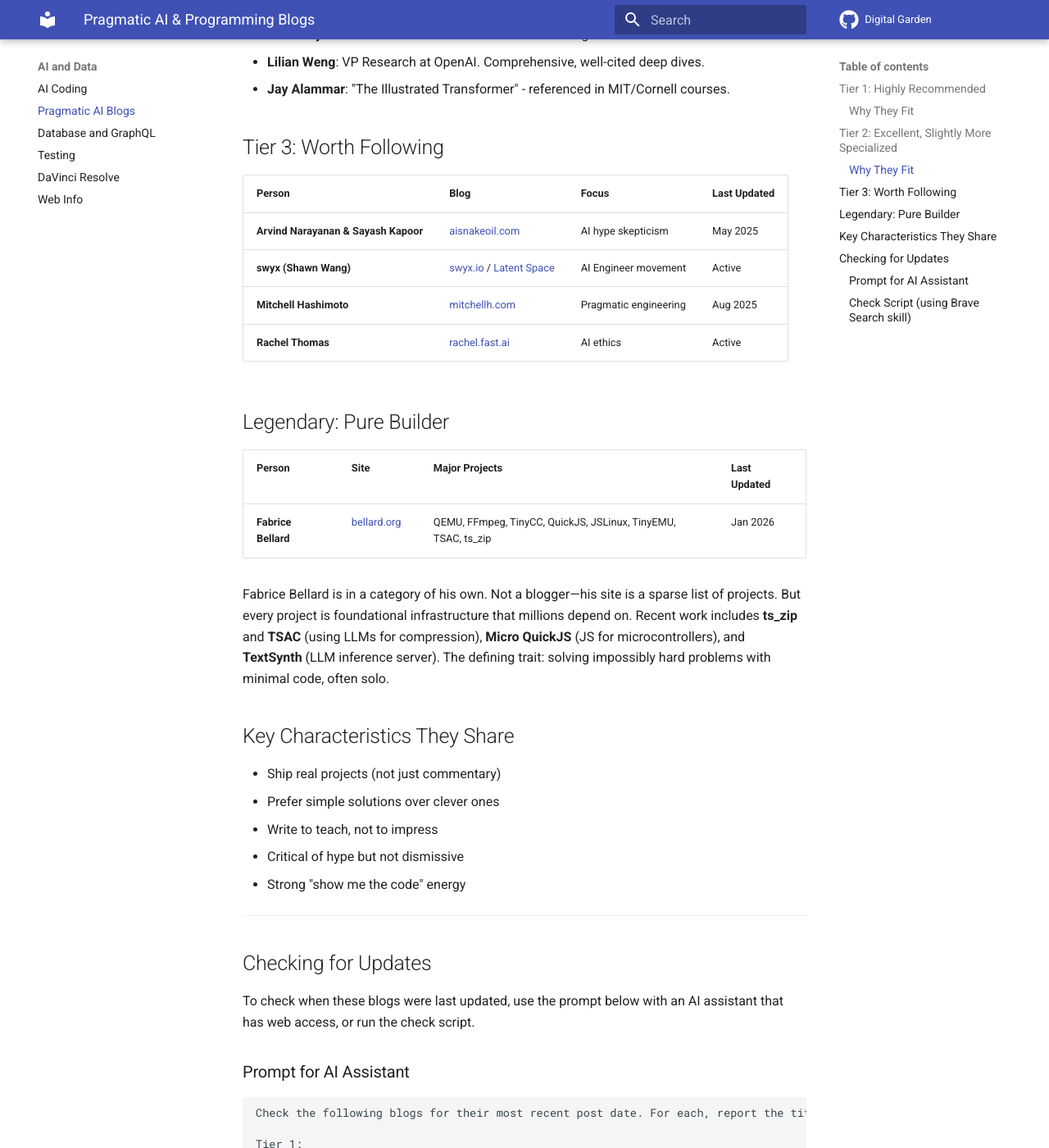
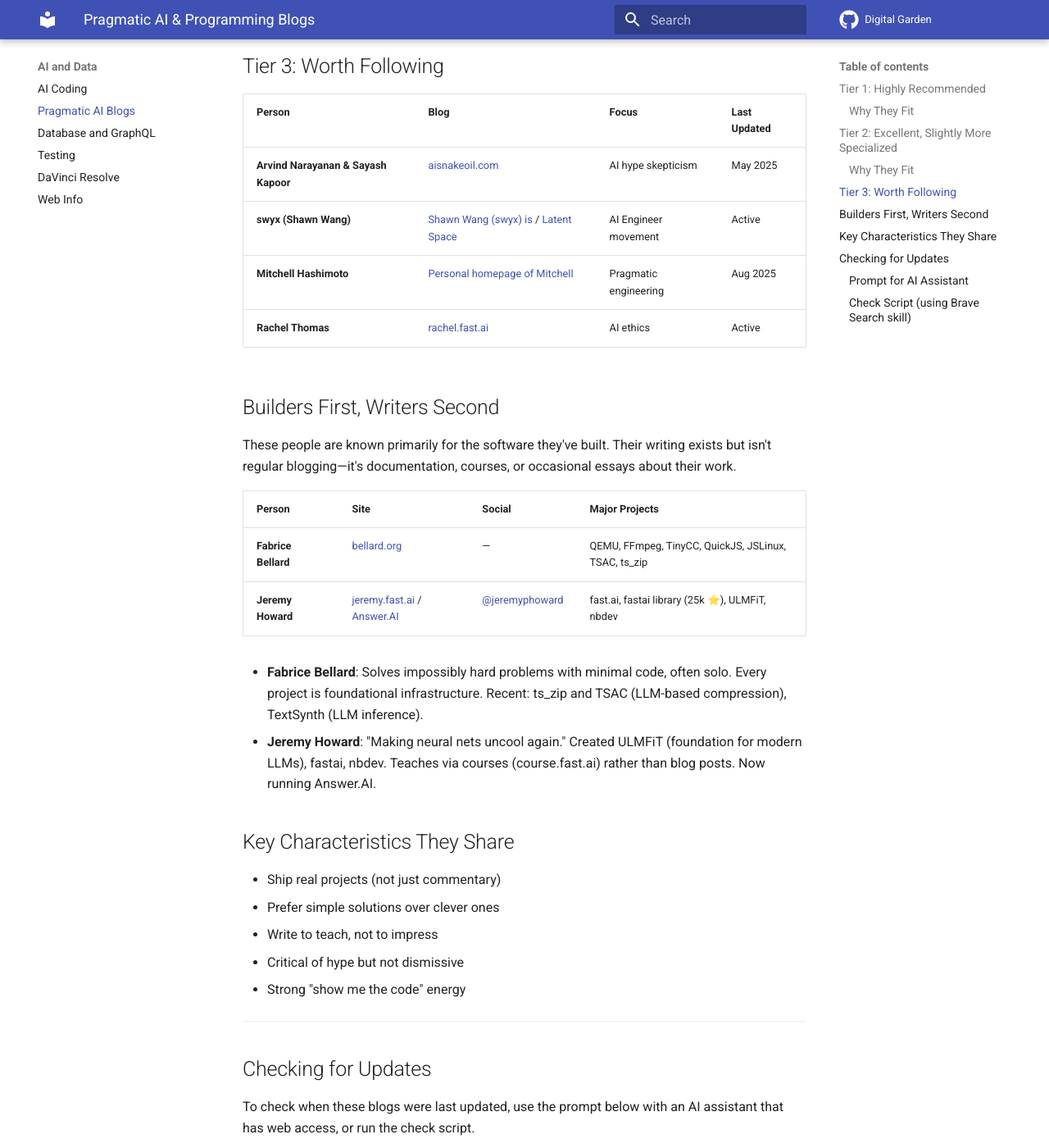
Before and after one commit to jchidley/mkdocs-material-test, an MkDocs documentation site: the page built from docs/2026-01-20-Pragmatic-AI-Programming-Blogs.md, in a window 1280 px wide and 1400 px high, scrolled down 2558 px. Shown: the whole window at 82% size. Built offline with MkDocs 1.6.1 and Material for MkDocs 9.7.7, drawn with Linux system fonts in a browser that asks for light colours; comment, search, counter and statistics services are not loaded; some of the changed text lies outside the part shown.

Commit message:
Move Jeremy Howard to 'Builders First, Writers Second'
- Rename 'Legendary: Pure Builder' to 'Builders First, Writers Second'
- Move Jeremy Howard there (courses/projects, not regular blogging)
- Add Answer.AI link (his current lab)

````diff
--- a/check-blogs.js
+++ b/check-blogs.js
@@ -18,7 +18,7 @@
   { name: 'Armin Ronacher', url: 'lucumr.pocoo.org', tier: 1 },
   { name: 'Sebastian Raschka', url: 'sebastianraschka.com/blog', tier: 1 },
   { name: 'Andrej Karpathy', url: 'karpathy.ai', tier: 1 },
-  { name: 'Jeremy Howard', url: 'fast.ai', tier: 1 },
+  { name: 'Jeremy Howard', url: 'answer.ai', tier: -1 },
   { name: 'Hamel Husain', url: 'hamel.dev', tier: 1 },
   { name: 'Julia Evans', url: 'jvns.ca', tier: 1 },
   { name: 'Peter Steinberger', url: 'steipete.me', tier: 1 },
@@ -72,7 +72,7 @@
   console.log(`# Blog Update Check - ${date}\n`);
 
   const tiers = {
-    '-1': '## Legendary: Pure Builder',
+    '-1': '## Builders First, Writers Second',
     1: '## Tier 1: Highly Recommended',
     2: '## Tier 2: Excellent',
     3: '## Tier 3: Worth Following'
--- a/docs/2026-01-20-Pragmatic-AI-Programming-Blogs.md
+++ b/docs/2026-01-20-Pragmatic-AI-Programming-Blogs.md
@@ -19,17 +19,16 @@
 
 | Person | Blog | Social | Major Projects | Last Updated |
 |--------|------|--------|----------------|--------------|
-| **Simon Willison** | [simonwillison.net](https://simonwillison.net/) | [@simonw](https://x.com/simonw) | Django (co-creator), Datasette, llm CLI | Dec 2025 |
-| **Mario Zechner** | [mariozechner.at](https://mariozechner.at/) | [@badlogicgames](https://x.com/badlogicgames) | libGDX, basis universal | Active |
-| **Armin Ronacher** | [lucumr.pocoo.org](https://lucumr.pocoo.org/) | [@mitsuhiko](https://x.com/mitsuhiko) | Flask, Jinja2, Click, Rye | Jul 2025 |
-| **Sebastian Raschka** | [sebastianraschka.com](https://sebastianraschka.com/blog/) / [Ahead of AI](https://magazine.sebastianraschka.com/) | [@rasbt](https://x.com/rasbt) | LLMs-from-scratch (83k ⭐), litgpt, ML books | Dec 2025 |
-| **Andrej Karpathy** | [karpathy.ai](https://karpathy.ai/) / [bearblog](https://karpathy.bearblog.dev/) | [@karpathy](https://x.com/karpathy) | nanoGPT, minGPT, Tesla Autopilot, Zero to Hero | Dec 2025 |
-| **Jeremy Howard** | [jeremy.fast.ai](https://jeremy.fast.ai/) / [fast.ai](https://www.fast.ai/) | [@jeremyphoward](https://x.com/jeremyphoward) | fast.ai, fastai library (25k ⭐), ULMFiT | Jul 2025 |
-| **Hamel Husain** | [hamel.dev](https://hamel.dev/) | [@HamelHusain](https://x.com/HamelHusain) | CodeSearchNet (used by OpenAI), nbdev, fastpages | Jan 2026 |
-| **Julia Evans** | [jvns.ca](https://jvns.ca/) | [@b0rk](https://x.com/b0rk) | Wizard Zines, rbspy | Jan 2026 |
-| **Peter Steinberger** | [steipete.me](https://steipete.me/) | [@steipete](https://x.com/steipete) | PSPDFKit, Poltergeist, AI dev workflows | Dec 2025 |
-| **Geoffrey Huntley** | [ghuntley.com](https://ghuntley.com/) | [@GeoffreyHuntley](https://x.com/GeoffreyHuntley) | AI coding agents, context engineering | Jan 2026 |
-| **Amos Wenger** | [fasterthanli.me](https://fasterthanli.me/) | [@fasterthanlime](https://x.com/fasterthanlime) | Rust deep dives, systems programming | Active |
+| **Simon Willison** | [Simon Willison's blog discu...](https://simonwillison.net/) | [@simonw](https://x.com/simonw) | Django (co-creator), Datasette, llm CLI | Dec 2025 |
+| **Mario Zechner** | [Personal website of Mario](https://mariozechner.at/) | [@badlogicgames](https://x.com/badlogicgames) | libGDX, basis universal | Active |
+| **Armin Ronacher** | [Armin Ronacher's technical ...](https://lucumr.pocoo.org/) | [@mitsuhiko](https://x.com/mitsuhiko) | Flask, Jinja2, Click, Rye | Jul 2025 |
+| **Sebastian Raschka** | [Sebastian Raschka's blog fe...](https://sebastianraschka.com/blog/) / [Ahead of AI](https://magazine.sebastianraschka.com/) | [@rasbt](https://x.com/rasbt) | LLMs-from-scratch (83k ⭐), litgpt, ML books | Dec 2025 |
+| **Andrej Karpathy** | [Andrej Karpathy's personal ...](https://karpathy.ai/) / [bearblog](https://karpathy.bearblog.dev/) | [@karpathy](https://x.com/karpathy) | nanoGPT, minGPT, Tesla Autopilot, Zero to Hero | Dec 2025 |
+| **Hamel Husain** | [Hamel Husain's blog focuses](https://hamel.dev/) | [@HamelHusain](https://x.com/HamelHusain) | CodeSearchNet (used by OpenAI), nbdev, fastpages | Jan 2026 |
+| **Julia Evans** | [Julia Evans' personal blog](https://jvns.ca/) | [@b0rk](https://x.com/b0rk) | Wizard Zines, rbspy | Jan 2026 |
+| **Peter Steinberger** | [Personal blog of Peter](https://steipete.me/) | [@steipete](https://x.com/steipete) | PSPDFKit, Poltergeist, AI dev workflows | Dec 2025 |
+| **Geoffrey Huntley** | [Geoffrey Huntley's personal...](https://ghuntley.com/) | [@GeoffreyHuntley](https://x.com/GeoffreyHuntley) | AI coding agents, context engineering | Jan 2026 |
+| **Amos Wenger** | [Personal tech blog by](https://fasterthanli.me/) | [@fasterthanlime](https://x.com/fasterthanlime) | Rust deep dives, systems programming | Active |
 
 ### Why They Fit
 
@@ -49,11 +47,11 @@
 
 | Person | Blog | Focus | Last Updated |
 |--------|------|-------|--------------|
-| **Chip Huyen** | [huyenchip.com](https://huyenchip.com/blog/) | ML systems design, MLOps | Active |
-| **Eugene Yan** | [eugeneyan.com](https://eugeneyan.com/) | RecSys, LLM patterns, applied ML | Nov 2025 |
-| **Vicki Boykis** | [vickiboykis.com](https://vickiboykis.com/) | ML infra, embeddings, production ML | Dec 2025 |
-| **Lilian Weng** | [lilianweng.github.io](https://lilianweng.github.io/) | ML/AI surveys | May 2025 |
-| **Jay Alammar** | [jalammar.github.io](https://jalammar.github.io/) | Visual ML explanations | Active |
+| **Chip Huyen** | [Chip Huyen's blog features](https://huyenchip.com/blog/) | ML systems design, MLOps | Active |
+| **Eugene Yan** | [Eugene Yan](https://eugeneyan.com/) | RecSys, LLM patterns, applied ML | Nov 2025 |
+| **Vicki Boykis** | [Vicki Boykis's tech blog](https://vickiboykis.com/) | ML infra, embeddings, production ML | Dec 2025 |
+| **Lilian Weng** | [Lil'Log is a technical](https://lilianweng.github.io/) | ML/AI surveys | May 2025 |
+| **Jay Alammar** | [Jay Alammar's blog focuses](https://jalammar.github.io/) | Visual ML explanations | Active |
 
 ### Why They Fit
 
@@ -68,17 +66,21 @@
 | Person | Blog | Focus | Last Updated |
 |--------|------|-------|--------------|
 | **Arvind Narayanan & Sayash Kapoor** | [aisnakeoil.com](https://www.aisnakeoil.com/) | AI hype skepticism | May 2025 |
-| **swyx (Shawn Wang)** | [swyx.io](https://www.swyx.io/) / [Latent Space](https://www.latent.space/) | AI Engineer movement | Active |
-| **Mitchell Hashimoto** | [mitchellh.com](https://mitchellh.com/) | Pragmatic engineering | Aug 2025 |
+| **swyx (Shawn Wang)** | [Shawn Wang (swyx) is](https://www.swyx.io/) / [Latent Space](https://www.latent.space/) | AI Engineer movement | Active |
+| **Mitchell Hashimoto** | [Personal homepage of Mitchell](https://mitchellh.com/) | Pragmatic engineering | Aug 2025 |
 | **Rachel Thomas** | [rachel.fast.ai](https://rachel.fast.ai/) | AI ethics | Active |
 
-## Legendary: Pure Builder
+## Builders First, Writers Second
 
-| Person | Site | Major Projects | Last Updated |
-|--------|------|----------------|--------------|
-| **Fabrice Bellard** | [bellard.org](https://bellard.org/) | QEMU, FFmpeg, TinyCC, QuickJS, JSLinux, TinyEMU, TSAC, ts_zip | Jan 2026 |
+These people are known primarily for the software they've built. Their writing exists but isn't regular blogging—it's documentation, courses, or occasional essays about their work.
 
-Fabrice Bellard is in a category of his own. Not a blogger—his site is a sparse list of projects. But every project is foundational infrastructure that millions depend on. Recent work includes **ts_zip** and **TSAC** (using LLMs for compression), **Micro QuickJS** (JS for microcontrollers), and **TextSynth** (LLM inference server). The defining trait: solving impossibly hard problems with minimal code, often solo.
+| Person | Site | Social | Major Projects |
+|--------|------|--------|----------------|
+| **Fabrice Bellard** | [bellard.org](https://bellard.org/) | — | QEMU, FFmpeg, TinyCC, QuickJS, JSLinux, TSAC, ts_zip |
+| **Jeremy Howard** | [jeremy.fast.ai](https://jeremy.fast.ai/) / [Answer.AI](https://www.answer.ai/) | [@jeremyphoward](https://x.com/jeremyphoward) | fast.ai, fastai library (25k ⭐), ULMFiT, nbdev |
+
+- **Fabrice Bellard**: Solves impossibly hard problems with minimal code, often solo. Every project is foundational infrastructure. Recent: ts_zip and TSAC (LLM-based compression), TextSynth (LLM inference).
+- **Jeremy Howard**: "Making neural nets uncool again." Created ULMFiT (foundation for modern LLMs), fastai, nbdev. Teaches via courses (course.fast.ai) rather than blog posts. Now running Answer.AI.
 
 ## Key Characteristics They Share
 
@@ -105,7 +107,6 @@
 - https://lucumr.pocoo.org/
 - https://sebastianraschka.com/blog/
 - https://karpathy.ai/
-- https://www.fast.ai/
 - https://hamel.dev/
 - https://jvns.ca/
 - https://steipete.me/
@@ -125,8 +126,10 @@
 - https://mitchellh.com/
 - https://rachel.fast.ai/
 
-Legendary:
+Builders First:
 - https://bellard.org/
+- https://jeremy.fast.ai/
+- https://www.answer.ai/
 
 Format as a markdown table with columns: Blog, Latest Post Title, Date
 ```
````
Also changed, not shown: other parts of docs/2026-01-20-Pragmatic-AI-Programming-Blogs.md (+0 -1 lines).
